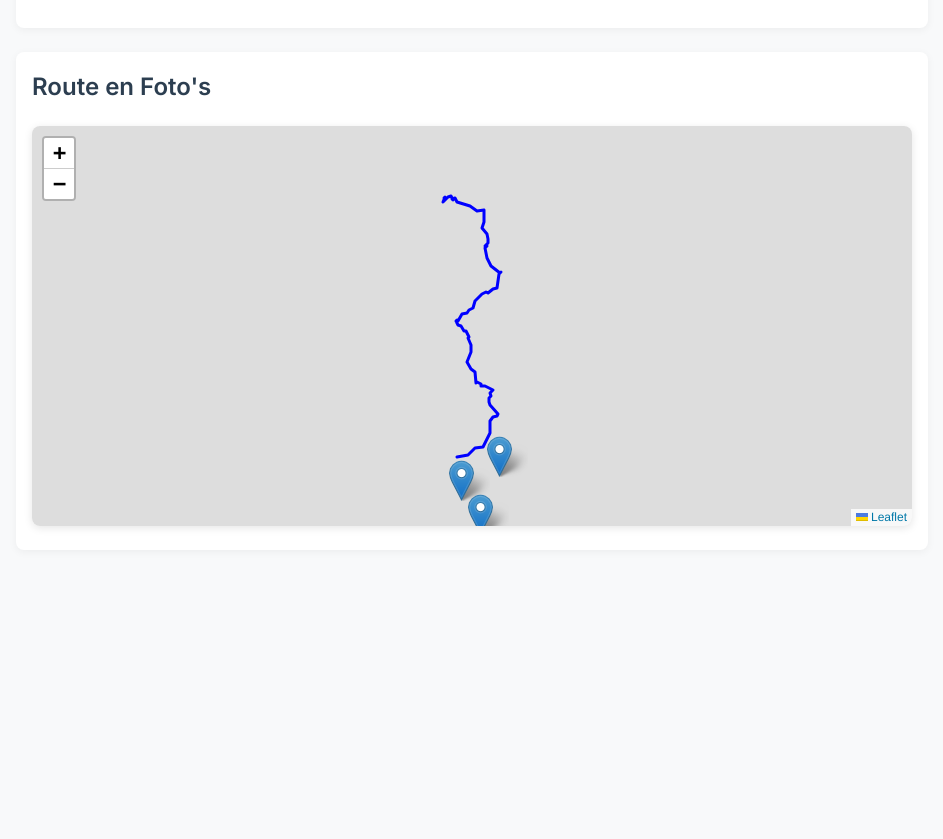
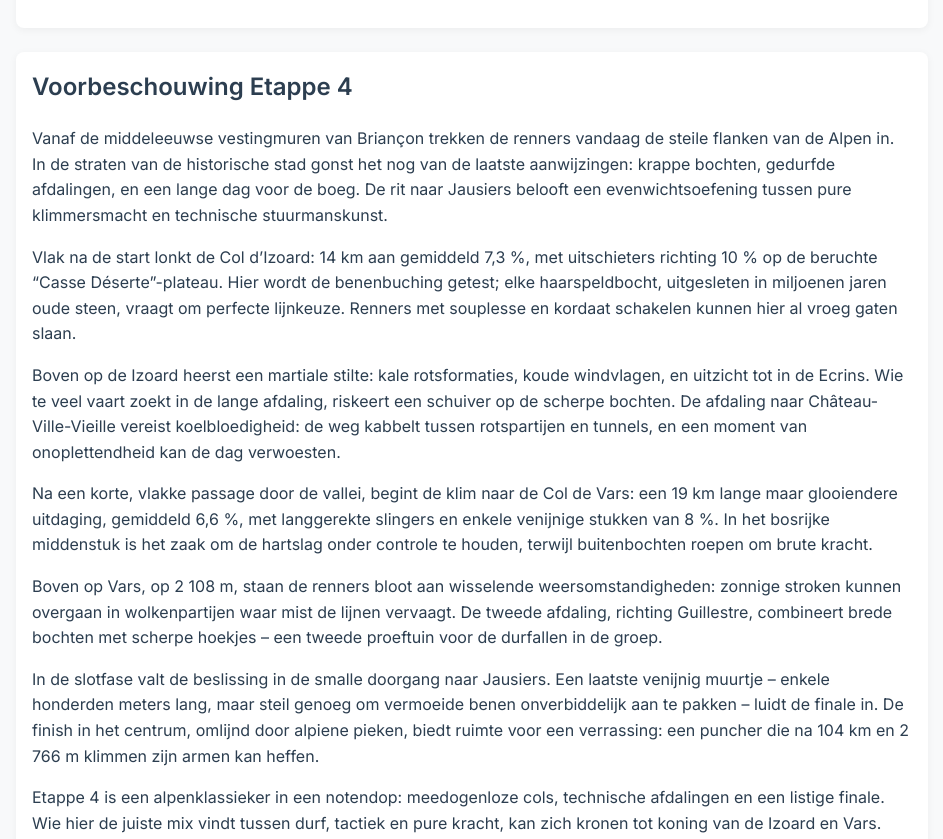
Before and after one commit to martijnvv/tour_2025, a plain HTML site: page etappe4.html in a window 1280 px wide. Shown: the part 1761-2600 px from the top of the page, without its empty margins (168-1111 px from the left). Before the commit the page ends 2359 px from the top, so only its background shows below. Drawn offline with nearby package versions, Linux system fonts and the light colour scheme.

Commit message:
Update etappe4.html

```diff
--- a/etappe4.html
+++ b/etappe4.html
@@ -25,11 +25,32 @@
     <section class="details"><h2>Details</h2><p><strong>Chauffeur:</strong> Rikkert</p><p><strong>Adres hotel:</strong> Le Grand Hôtel - Pl. Président Paul Reynaud, 04400 Barcelonnette, Frankrijk</p></section>
     <section class="preview">
       <h2>Voorbeschouwing - kort</h2>
-      <p>Etappe 2 is met 111 km en 3053m klimmen, inclusief de 48 km lange, steile klim naar de Col de l’Iseran, gevolgd door een technische afdaling naar Lanslevillard en een krappe finale in Modane, een ware test van kracht, durf en positionering.</p>
+      <p>Etappe 4 voert van Briançon naar Jausiers over de steile Col d’Izoard (14 km à 7,3 %) en de 19 km naar de Col de Vars (6,6 %), met twee technische afdalingen en een verraderlijk muurtje vlak voor de finish – een dag van steen, wind en zenuwen.</p>
     </section>
     <section class="stats"><h2>Basisgegevens</h2><table><tr><th>Afstand (km)</th><th>Klim (m)</th></tr><tr><td>104</td><td>2766</td></tr></table></section>
     <section class="profile"><h2>Hoogteprofiel</h2><img src="assets/images/etappe4_profile.png" alt="Hoogteprofiel Etappe 4" class="responsive"></section>
-    <section class="map"><h2>Route en Foto's</h2><iframe src="assets/routes/route_with_photos_4.html"></iframe></section>
+        <section class="preview">
+  <h2>Voorbeschouwing Etappe 4</h2>
+<p>Vanaf de middeleeuwse vestingmuren van Briançon trekken de renners vandaag de steile flanken van de Alpen in. In de straten van de historische stad gonst het nog van de laatste aanwijzingen: krappe bochten, gedurfde afdalingen, en een lange dag voor de boeg. De rit naar Jausiers belooft een evenwichtsoefening tussen pure klimmersmacht en technische stuurmanskunst.</p>
+
+  <p>Vlak na de start lonkt de Col d’Izoard: 14 km aan gemiddeld 7,3 %, met uitschieters richting 10 % op de beruchte “Casse Déserte”-plateau. Hier wordt de benenbuching getest; elke haarspeldbocht, uitgesleten in miljoenen jaren oude steen, vraagt om perfecte lijnkeuze. Renners met souplesse en kordaat schakelen kunnen hier al vroeg gaten slaan.</p>
+
+  <p>Boven op de Izoard heerst een martiale stilte: kale rotsformaties, koude windvlagen, en uitzicht tot in de Ecrins. Wie te veel vaart zoekt in de lange afdaling, riskeert een schuiver op de scherpe bochten. De afdaling naar Château-Ville-Vieille vereist koelbloedigheid: de weg kabbelt tussen rotspartijen en tunnels, en een moment van onoplettendheid kan de dag verwoesten.</p>
+
+  <p>Na een korte, vlakke passage door de vallei, begint de klim naar de Col de Vars: een 19 km lange maar glooiendere uitdaging, gemiddeld 6,6 %, met langgerekte slingers en enkele venijnige stukken van 8 %. In het bosrijke middenstuk is het zaak om de hartslag onder controle te houden, terwijl buitenbochten roepen om brute kracht.</p>
+
+  <p>Boven op Vars, op 2 108 m, staan de renners bloot aan wisselende weersomstandigheden: zonnige stroken kunnen overgaan in wolkenpartijen waar mist de lijnen vervaagt. De tweede afdaling, richting Guillestre, combineert brede bochten met scherpe hoekjes – een tweede proeftuin voor de durfallen in de groep.</p>
+
+  <p>In de slotfase valt de beslissing in de smalle doorgang naar Jausiers. Een laatste venijnig muurtje – enkele honderden meters lang, maar steil genoeg om vermoeide benen onverbiddelijk aan te pakken – luidt de finale in. De finish in het centrum, omlijnd door alpiene pieken, biedt ruimte voor een verrassing: een puncher die na 104 km en 2 766 m klimmen zijn armen kan heffen.</p>
+
+  <p>Etappe 4 is een alpenklassieker in een notendop: meedogenloze cols, technische afdalingen en een listige finale. Wie hier de juiste mix vindt tussen durf, tactiek en pure kracht, kan zich kronen tot koning van de Izoard en Vars.</p>
+</section>
+
+    <!-- Routekaart met foto's -->
+    <section class="map">
+      <h2>Route en Foto's</h2>
+      <iframe src="assets/routes/route_with_photos4.html"></iframe>
+    </section>
   </div>
 </body>
 </html>
```
